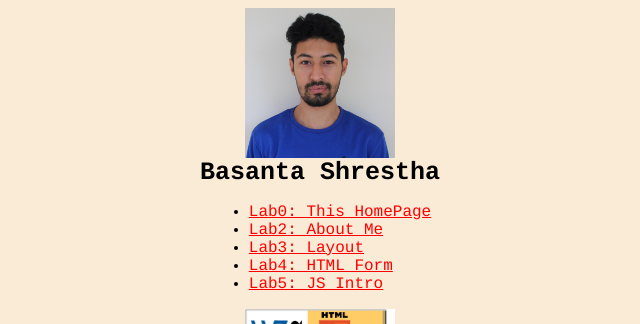
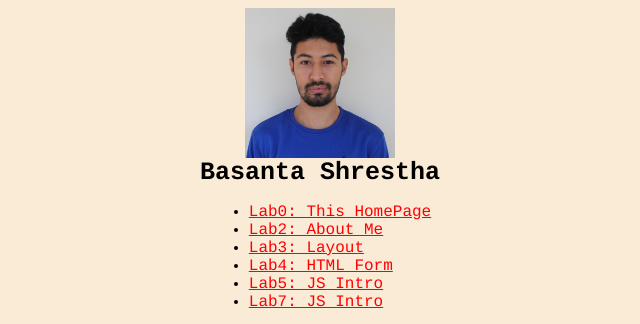
Before and after one commit to sameerstha0012/lab, a plain HTML site: page index.html in a window 1280 px wide. Shown: the top 324 px of the page, without its empty margins (320-960 px from the left). Drawn offline with Linux system fonts and the light colour scheme.

Commit message:
added lab7 list in homepage

```diff
--- a/index.html
+++ b/index.html
@@ -20,6 +20,7 @@
             <li><a href="./lab3/layout.html">Lab3: Layout</a></li>
             <li><a href="./lab4/form.html">Lab4: HTML Form</a></li>
             <li><a href="./lab5/index.html">Lab5: JS Intro</a></li>
+            <li><a href="./lab7/index.html">Lab7: JS Intro</a></li>
         </ul>
 
         <div class="validator">
```
